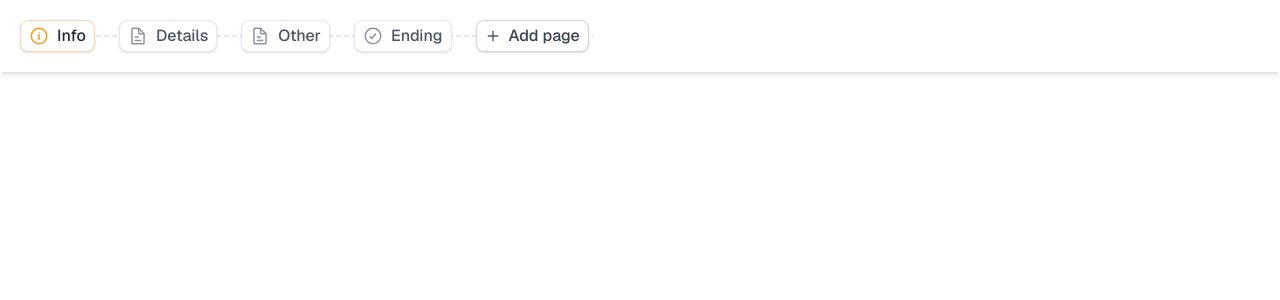
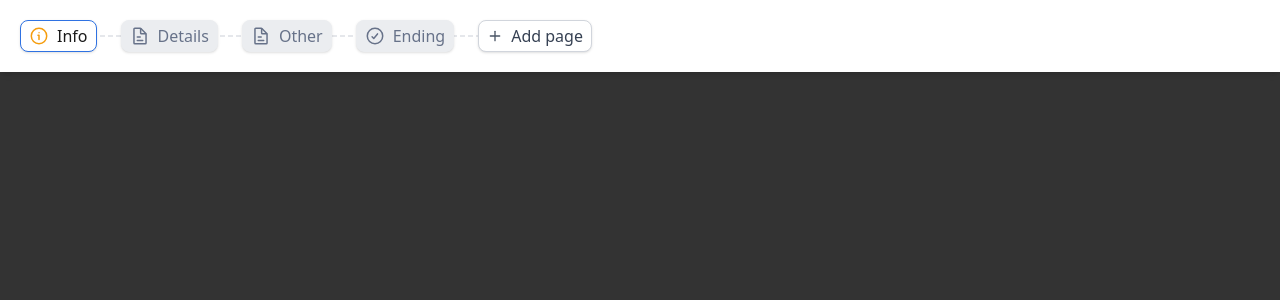
Before and after one commit to marcelotust/fillout-page-navigation, a Next.js app: page / in a window 1280 px wide. Shown: the top 300 px of the page. Built offline with nearby package versions, Linux system fonts and the light colour scheme.

Commit message:
svg to react components

```diff
--- a/package.json
+++ b/package.json
@@ -16,6 +16,7 @@
   },
   "devDependencies": {
     "@eslint/eslintrc": "^3",
+    "@svgr/cli": "^8.1.0",
     "@tailwindcss/postcss": "^4",
     "@types/node": "^20",
     "@types/react": "^19",
--- /dev/null
+++ b/src/app/components/page-navigation/AddPageButton.tsx
@@ -0,0 +1,19 @@
+import { Plus } from "lucide-react";
+
+type AddPageButtonProps = {
+  onAddPage: () => void;
+};
+
+export const AddPageButton = ({ onAddPage }: AddPageButtonProps) => {
+  return (
+    <button
+      onClick={() => onAddPage()}
+      className="group z-10 flex h-6 w-6 items-center justify-center transition-all hover:w-[56px]"
+      aria-label="Add new page"
+    >
+      <div className="flex h-4 w-4 items-center justify-center rounded-full border border-gray-200 bg-white opacity-0 shadow-sm transition-opacity group-hover:opacity-100">
+        <Plus className="h-3 w-3 text-black" />
+      </div>
+    </button>
+  );
+};
--- a/src/app/components/page-navigation/PageNavigation.tsx
+++ b/src/app/components/page-navigation/PageNavigation.tsx
@@ -3,6 +3,7 @@
 import React, { useState } from "react";
 import { Plus } from "lucide-react";
 import { PageTab } from "./PageTab";
+import { AddPageButton } from "./AddPageButton";
 
 export interface PageNavProps {
   id: string;
@@ -40,22 +41,14 @@ export const PageNavigation = () => {
     <div className="relative h-[72px] w-full bg-white p-5 font-sans shadow-md">
       <div className="has-dotted-line-bg relative inline-flex">
         {pages.map((page, index) => (
-          <div key={index} className="z-10 flex items-center">
+          <div key={index} className="flex items-center">
             <PageTab
               page={page}
               isActive={page.id === activePageId}
               onClick={() => setActivePageId(page.id)}
             />
             {pages.length - 1 > index && (
-              <button
-                onClick={() => handleAddPage(index + 1)}
-                className="group z-10 flex h-6 w-6 items-center justify-center transition-all hover:w-[56px]"
-                aria-label="Add new page"
-              >
-                <div className="flex h-4 w-4 items-center justify-center rounded-full border border-gray-200 bg-white opacity-0 shadow-sm transition-opacity group-hover:opacity-100">
-                  <Plus className="h-3 w-3 text-black" />
-                </div>
-              </button>
+              <AddPageButton onAddPage={() => handleAddPage(index + 1)} />
             )}
           </div>
         ))}
--- a/src/app/components/page-navigation/PageTab.tsx
+++ b/src/app/components/page-navigation/PageTab.tsx
@@ -1,5 +1,7 @@
-import { FileText, CircleCheck, Plus, MoreHorizontal } from "lucide-react";
+import FileIcon from "@/components/icons/FileIcon";
 import { PageNavProps } from "./PageNavigation";
+import InfoIcon from "@/components/icons/InfoIcon";
+import CheckIcon from "@/components/icons/CheckIcon";
 
 type PageTabProps = {
   page: PageNavProps;
@@ -8,31 +10,35 @@ type PageTabProps = {
 };
 
 export const PageTab = ({ page, isActive, onClick }: PageTabProps) => {
-  const IconDisplay = () => {
-    const src = `/assets/${page.icon}.svg`;
-    return (
-      <div className={`relative h-5 w-5 flex-shrink-0`}>
-        <img
-          src={src}
-          alt={`${page.name} icon`}
-          className={`h-full w-full ${isActive ? "active-icon-filter" : ""}`}
-        />
-      </div>
-    );
-  };
+  const iconClass = `relative w-5 h-5 flex-shrink-0 ${isActive ? "text-(--color-orange-icon)" : "text-(--color-gray-text)"}`;
+
+  let iconElement;
+  switch (page.icon) {
+    case "info":
+      iconElement = <InfoIcon className={iconClass} />;
+      break;
+    case "file":
+      iconElement = <FileIcon className={iconClass} />;
+      break;
+    case "check":
+      iconElement = <CheckIcon className={iconClass} />;
+      break;
+    default:
+      iconElement = <FileIcon className={iconClass} />;
+  }
 
   return (
     <button
       onClick={onClick}
-      className={`px flex h-8 items-center space-x-2 rounded-lg bg-white px-2 py-2 shadow-sm transition-all duration-200 ease-in-out ${
+      className={`px z-10 flex h-8 items-center space-x-2 rounded-lg border px-2 py-2 shadow-sm transition-all duration-200 ease-in-out ${
         isActive
-          ? "border border-orange-200 bg-orange-50"
-          : "border border-gray-200 bg-gray-100 hover:bg-gray-200"
+          ? "border-(--color-blue-focused-border) bg-white"
+          : "border-(--color-gray-default) bg-(--color-gray-default) hover:border-(--color-gray-hover) hover:bg-(--color-gray-hover)"
       } `}
     >
-      <IconDisplay />
+      {iconElement}
       <span
-        className={`font-medium ${isActive ? "text-gray-800" : "text-gray-600"}`}
+        className={`font-medium ${isActive ? "text-(--color-black-text)" : "text-(--color-gray-text)"}`}
       >
         {page.name}
       </span>
--- a/src/app/globals.css
+++ b/src/app/globals.css
@@ -1,27 +1,19 @@
 @import "tailwindcss";
 
 :root {
-  --background: #ffffff;
-  --foreground: #171717;
-}
-
-@theme inline {
-  --color-background: var(--background);
-  --color-foreground: var(--foreground);
-  --font-sans: var(--font-geist-sans);
-  --font-mono: var(--font-geist-mono);
-}
-
-@media (prefers-color-scheme: dark) {
-  :root {
-    --background: #0a0a0a;
-    --foreground: #ededed;
-  }
+  --color-white: #fff;
+  --color-gray-active-border: #e1e1e1;
+  --color-blue-focused-border: #2f72e2;
+  --color-gray-default: #ebedf0;
+  --color-gray-hover: #d9dce1;
+  --color-black-text: #1a1a1a;
+  --color-gray-text: #677289;
+  --color-orange-icon: #f59d0e;
 }
 
 body {
-  background: var(--background);
-  color: var(--foreground);
+  background: #333333;
+  color: #ffffff;
   font-family: Arial, Helvetica, sans-serif;
 }
 
@@ -33,8 +25,8 @@ button {
   content: "";
   position: absolute;
   top: 50%;
-  left: 1.25rem;
-  right: 1.25rem;
+  left: 0;
+  right: 2rem;
   height: 2px;
   transform: translateY(-50%);
   background-image: repeating-linear-gradient(
--- /dev/null
+++ b/src/components/icons/CheckIcon.tsx
@@ -0,0 +1,21 @@
+import * as React from "react";
+import type { SVGProps } from "react";
+const CheckIcon = (props: SVGProps<SVGSVGElement>) => (
+  <svg
+    xmlns="http://www.w3.org/2000/svg"
+    width="1em"
+    height="1em"
+    fill="none"
+    viewBox="0 0 20 20"
+    {...props}
+  >
+    <path
+      stroke="currentColor"
+      strokeLinecap="round"
+      strokeLinejoin="round"
+      strokeWidth={1.5}
+      d="M12.5 7.917 8.75 12.5l-1.667-1.667M17.708 10a7.708 7.708 0 1 1-15.416 0 7.708 7.708 0 0 1 15.416 0"
+    />
+  </svg>
+);
+export default CheckIcon;
--- /dev/null
+++ b/src/components/icons/FileIcon.tsx
@@ -0,0 +1,26 @@
+import * as React from "react";
+import type { SVGProps } from "react";
+const FileIcon = (props: SVGProps<SVGSVGElement>) => (
+  <svg
+    xmlns="http://www.w3.org/2000/svg"
+    width="1em"
+    height="1em"
+    fill="none"
+    viewBox="0 0 20 20"
+    {...props}
+  >
+    <path
+      stroke="currentColor"
+      strokeLinecap="round"
+      strokeWidth={1.5}
+      d="M10.28 2.292H4.792a.833.833 0 0 0-.834.833v13.75c0 .46.373.833.834.833h10.416c.46 0 .834-.373.834-.833V8.054a.83.83 0 0 0-.244-.59l-4.929-4.928a.83.83 0 0 0-.59-.244ZM7.292 11.042h2.916m-2.916 3.333h5.416"
+    />
+    <path
+      stroke="currentColor"
+      strokeLinecap="round"
+      strokeWidth={1.5}
+      d="M10.625 2.708v4.167c0 .46.373.833.833.833h4.167"
+    />
+  </svg>
+);
+export default FileIcon;
--- /dev/null
+++ b/src/components/icons/InfoIcon.tsx
@@ -0,0 +1,27 @@
+import * as React from "react";
+import type { SVGProps } from "react";
+const InfoIcon = (props: SVGProps<SVGSVGElement>) => (
+  <svg
+    xmlns="http://www.w3.org/2000/svg"
+    width="1em"
+    height="1em"
+    fill="none"
+    viewBox="0 0 20 20"
+    {...props}
+  >
+    <path
+      stroke="currentColor"
+      strokeLinecap="round"
+      strokeLinejoin="round"
+      strokeWidth={1.5}
+      d="M8.958 9.167H10v4.375M17.708 10a7.708 7.708 0 1 1-15.416 0 7.708 7.708 0 0 1 15.416 0"
+    />
+    <path
+      fill="currentColor"
+      stroke="currentColor"
+      strokeWidth={0.25}
+      d="M10 6.125A.542.542 0 1 1 10 7.208.542.542 0 0 1 10 6.125Z"
+    />
+  </svg>
+);
+export default InfoIcon;
```
Also changed, not shown: public/assets/plus.svg (deleted), 1 other file (tests, documents, lock files or other folders).
